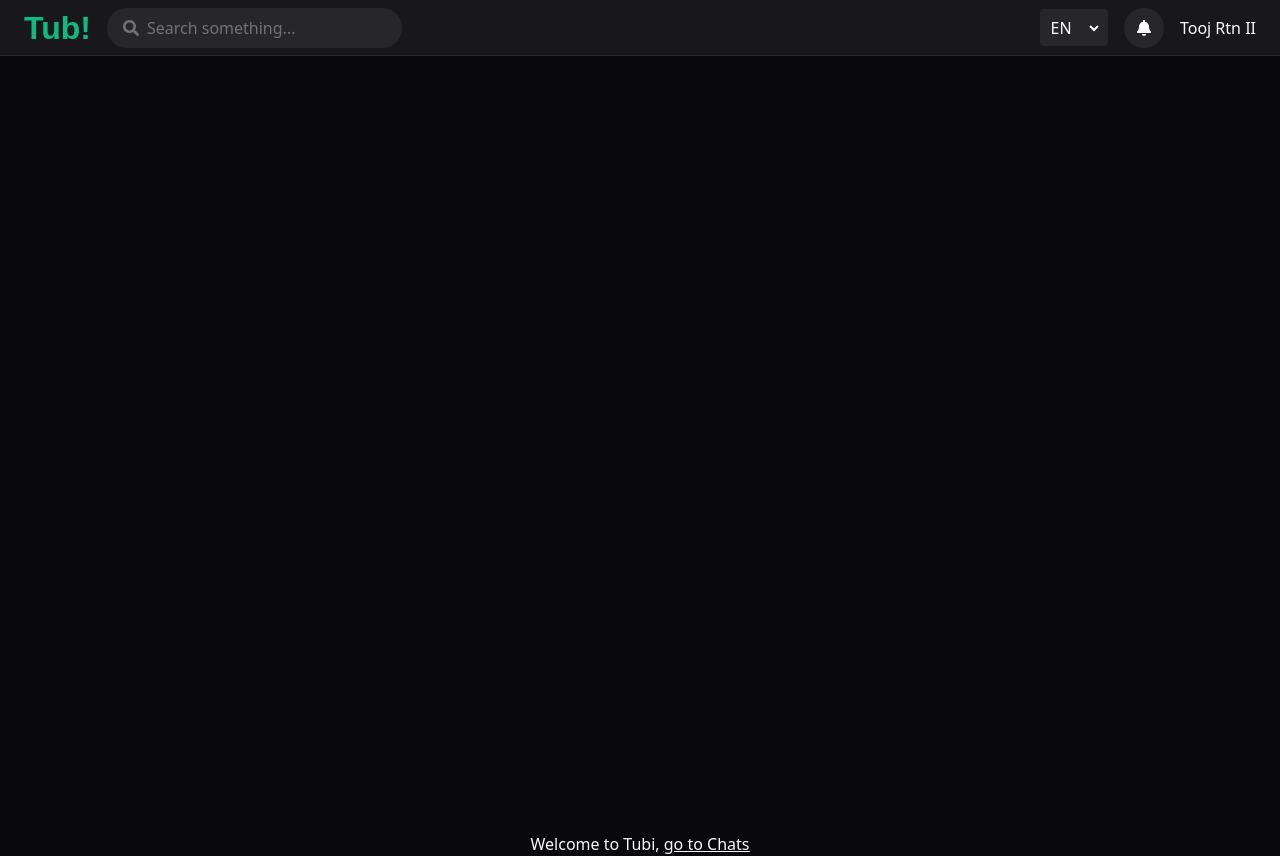
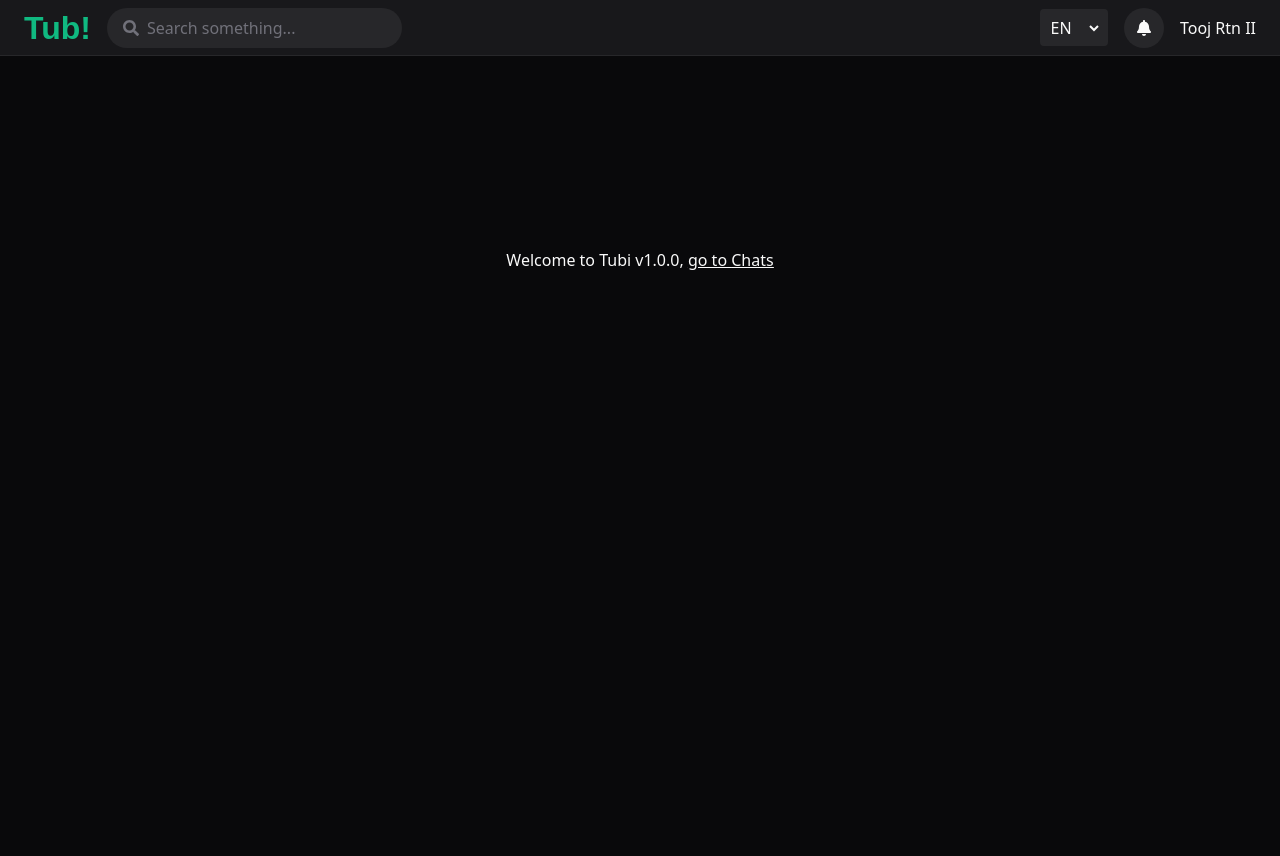
Before and after one commit to Randriamampionona/tubi, a Next.js app: page / in a window 1280 px wide. After the commit the page ends 800 px from the top, so only its background shows below. Built offline with nearby package versions, Linux system fonts and the light colour scheme.

Commit message:
first stable version

```diff
--- a/app/page.tsx
+++ b/app/page.tsx
@@ -2,8 +2,8 @@ import Link from "next/link"
 
 const Home = () => {
   return (
-    <div className="flex items-end justify-center h-full">
-      <h1 className="text-center">Welcome to Tubi, <u>go to <Link href={"/chats"}>Chats</Link></u></h1>
+    <div className="flex items-end justify-center">
+      <h1 className="text-center mt-48">Welcome to Tubi v1.0.0, <u>go to <Link href={"/chats"}>Chats</Link></u></h1>
     </div>
   )
 }
```
Also changed, not shown: app/chats/[chatID]/layout.tsx (+0 -17 lines).
